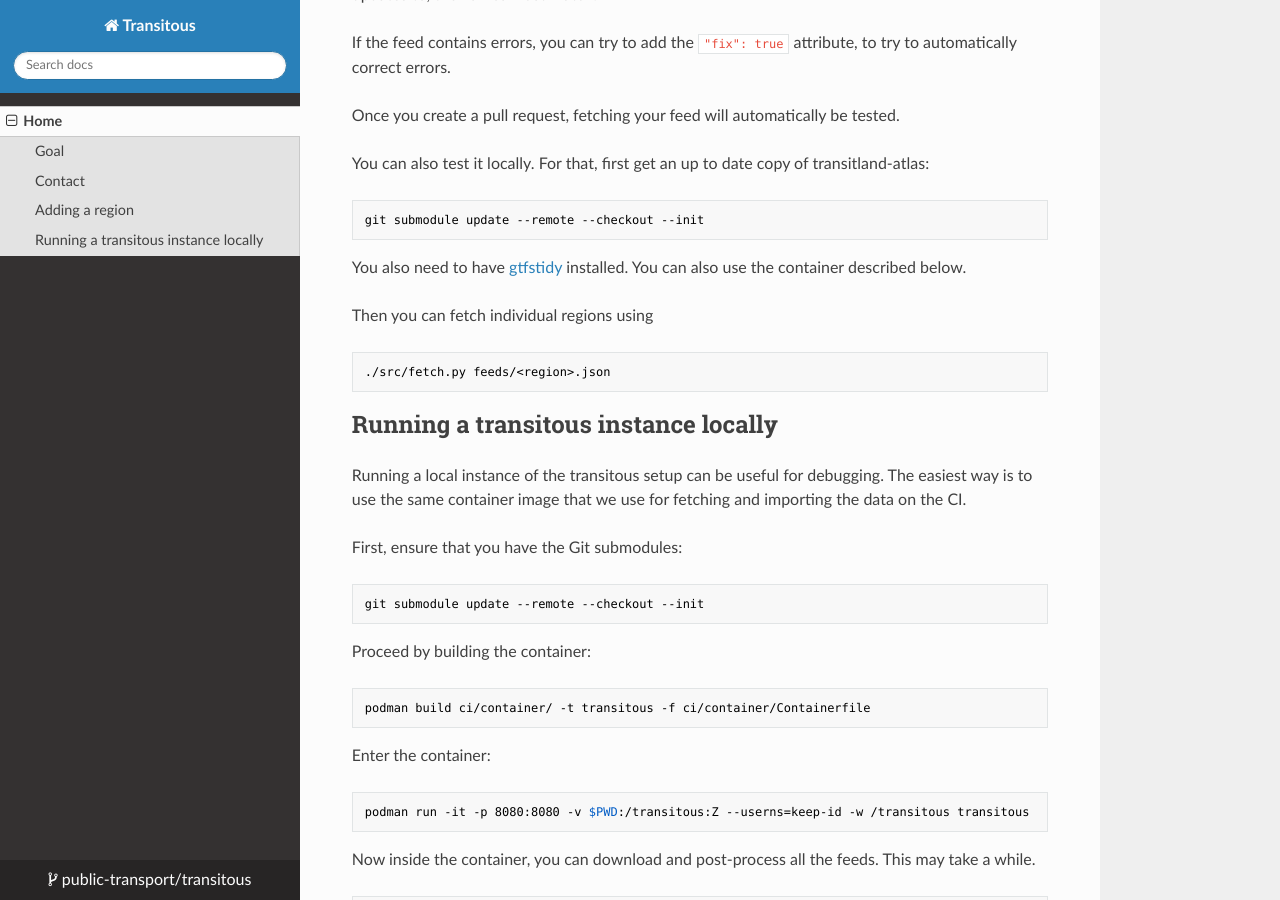
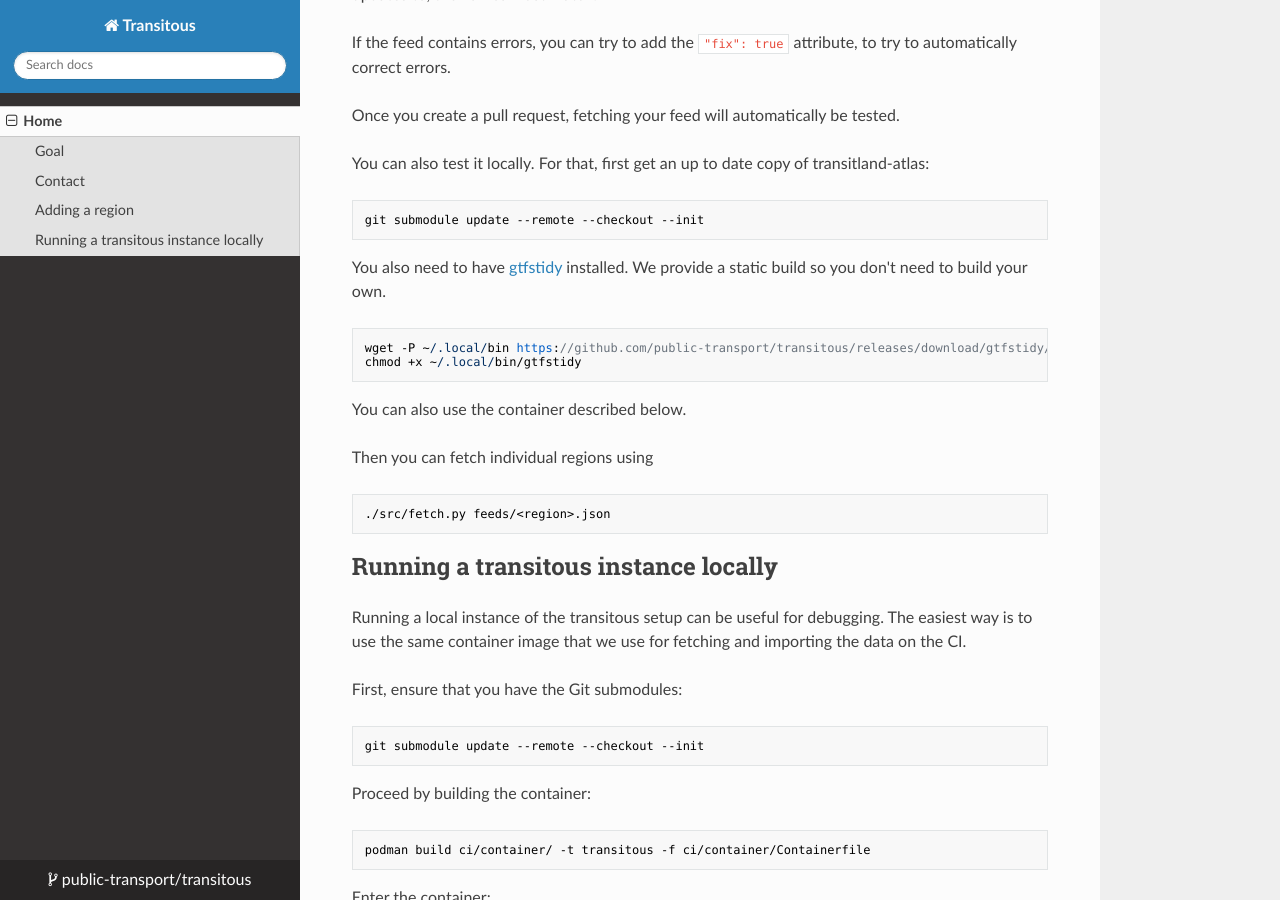
Before and after one commit to public-transport/transitous, an MkDocs documentation site: the page built from docs/docs/index.md, in a window 1280 px wide and 900 px high, scrolled down 1592 px. Built offline with MkDocs 1.6.1, drawn with Linux system fonts in a browser that asks for light colours; nearby versions of some CDN libraries.

Commit message:
docs: Add notes on installing gtfstidy

````diff
--- a/docs/docs/index.md
+++ b/docs/docs/index.md
@@ -93,6 +93,11 @@ git submodule update --remote --checkout --init
 ```
 
 You also need to have [gtfstidy](https://github.com/patrickbr/gtfstidy) installed.
+We provide a static build so you don't need to build your own.
+```
+wget -P ~/.local/bin https://github.com/public-transport/transitous/releases/download/gtfstidy/gtfstidy
+chmod +x ~/.local/bin/gtfstidy
+```
 You can also use the container described below.
 
 Then you can fetch individual regions using
````
